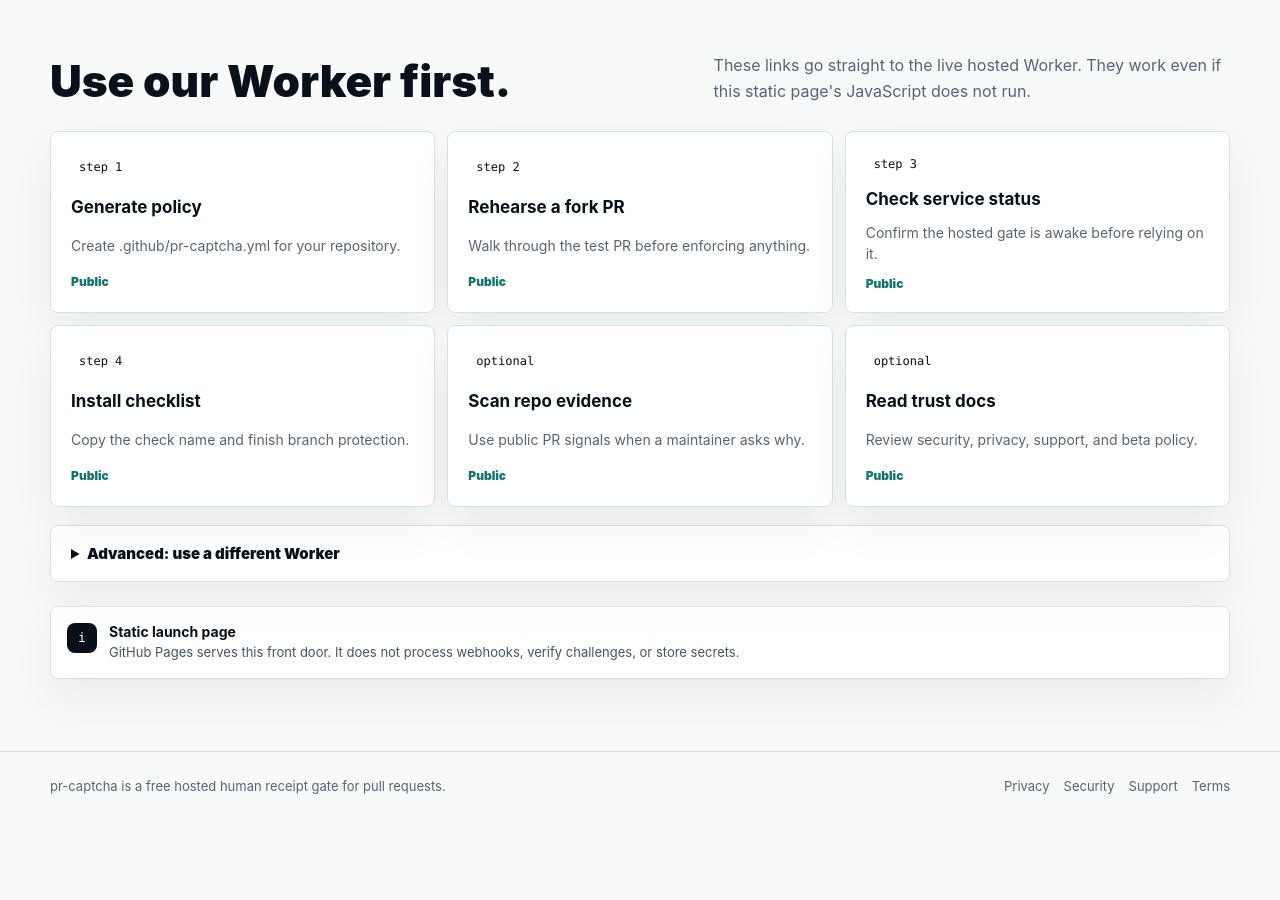
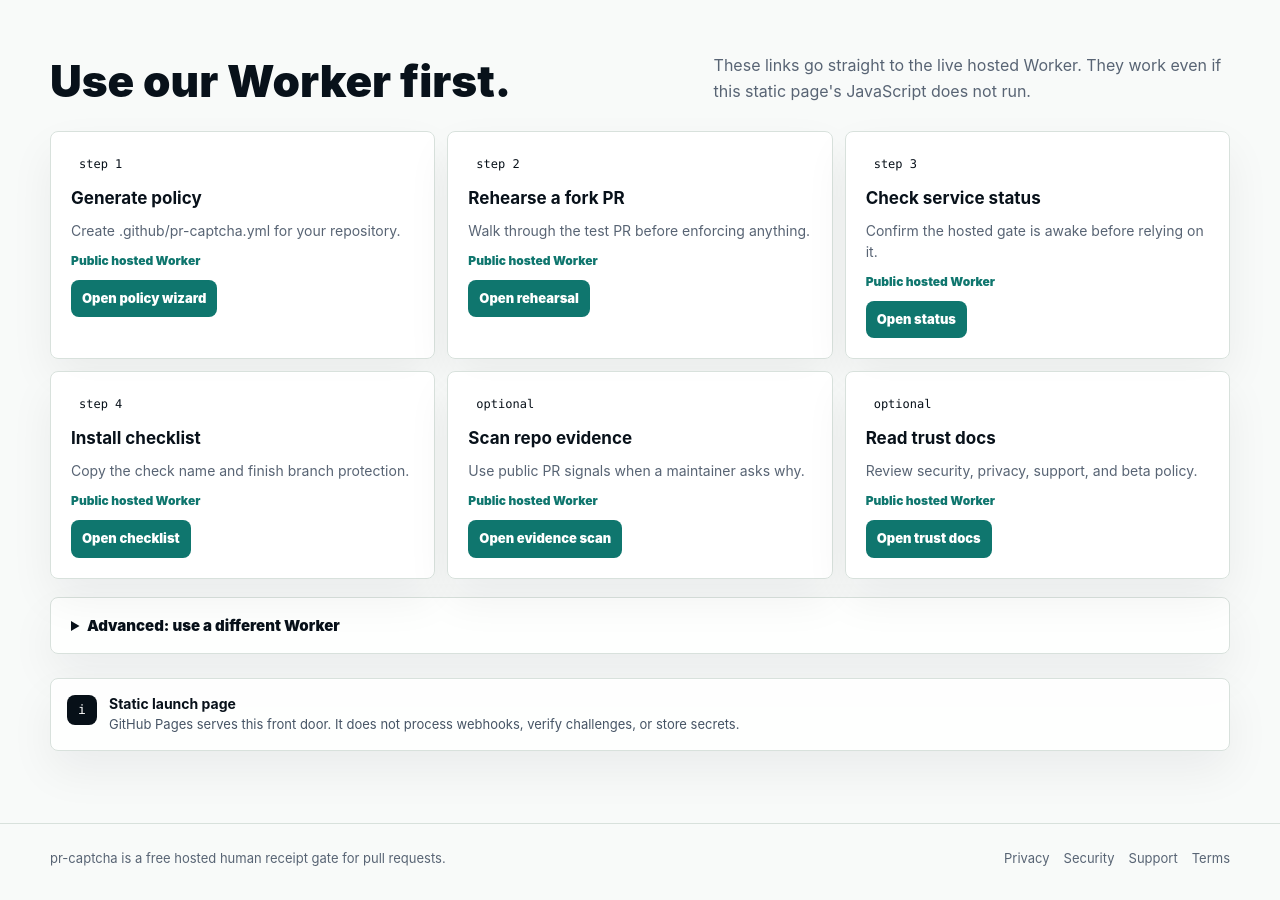
Before and after one commit to aryabyte21/pr-captcha, a website: page docs/index.html in a window 1280 px wide. Shown: the part 3680-4580 px from the top of the page. Before the commit the page ends 4508 px from the top, so only its background shows below. Drawn offline with Linux system fonts and the light colour scheme.

Commit message:
Fix worker cards

```diff
--- a/docs/index.html
+++ b/docs/index.html
@@ -843,6 +843,7 @@
       .route-card {
         display: grid;
         gap: 12px;
+        align-content: start;
         min-height: 182px;
         padding: 20px;
         color: inherit;
@@ -868,6 +869,17 @@
       .route-card small {
         color: var(--green);
         font-size: 12px;
+        font-weight: 860;
+      }
+
+      .route-card .route-action {
+        width: fit-content;
+        margin-top: auto;
+        border-radius: 8px;
+        padding: 9px 11px;
+        background: var(--green);
+        color: #ffffff;
+        font-size: 13px;
         font-weight: 860;
       }
 
@@ -1519,7 +1531,8 @@
             <code>step 1</code>
             <strong>Generate policy</strong>
             <span>Create .github/pr-captcha.yml for your repository.</span>
-            <small>Public</small>
+            <small>Public hosted Worker</small>
+            <span class="route-action">Open policy wizard</span>
           </a>
           <a
             class="route-card"
@@ -1529,7 +1542,8 @@
             <code>step 2</code>
             <strong>Rehearse a fork PR</strong>
             <span>Walk through the test PR before enforcing anything.</span>
-            <small>Public</small>
+            <small>Public hosted Worker</small>
+            <span class="route-action">Open rehearsal</span>
           </a>
           <a
             class="route-card"
@@ -1539,7 +1553,8 @@
             <code>step 3</code>
             <strong>Check service status</strong>
             <span>Confirm the hosted gate is awake before relying on it.</span>
-            <small>Public</small>
+            <small>Public hosted Worker</small>
+            <span class="route-action">Open status</span>
           </a>
           <a
             class="route-card"
@@ -1549,7 +1564,8 @@
             <code>step 4</code>
             <strong>Install checklist</strong>
             <span>Copy the check name and finish branch protection.</span>
-            <small>Public</small>
+            <small>Public hosted Worker</small>
+            <span class="route-action">Open checklist</span>
           </a>
           <a
             class="route-card"
@@ -1559,7 +1575,8 @@
             <code>optional</code>
             <strong>Scan repo evidence</strong>
             <span>Use public PR signals when a maintainer asks why.</span>
-            <small>Public</small>
+            <small>Public hosted Worker</small>
+            <span class="route-action">Open evidence scan</span>
           </a>
           <a
             class="route-card"
@@ -1569,7 +1586,8 @@
             <code>optional</code>
             <strong>Read trust docs</strong>
             <span>Review security, privacy, support, and beta policy.</span>
-            <small>Public</small>
+            <small>Public hosted Worker</small>
+            <span class="route-action">Open trust docs</span>
           </a>
         </div>
 
@@ -1856,11 +1874,7 @@
               window.localStorage.getItem("pr-captcha-issue-repo") ||
               issueRepo.value;
           }
-          update(
-            origin(workerParam) ||
-              window.localStorage.getItem(storageKey) ||
-              hostedWorker,
-          );
+          update(origin(workerParam) || hostedWorker);
         } catch (_) {
           update(hostedWorker);
         }
```
